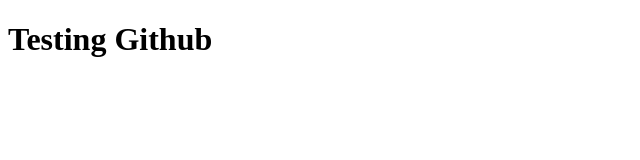
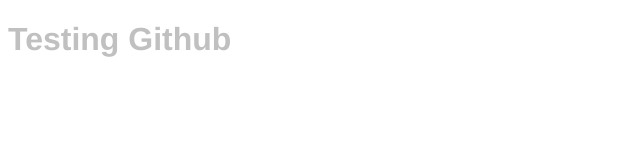
Before and after one commit to markcbarrett/first-repo, a plain HTML site: page index.html in a window 1280 px wide. Shown: the whole page, without its empty margins (0-640 px from the left). Drawn offline with Linux system fonts and the light colour scheme.

Commit message:
Update index.html

```diff
--- a/index.html
+++ b/index.html
@@ -2,6 +2,7 @@
 <html>
 <head>
 <title>Try Github</title>
+<link rel="stylesheet" href="css/styles.css" media="screen"/>
 </head>
 <body>
 <h1>Testing Github</h1>
```
